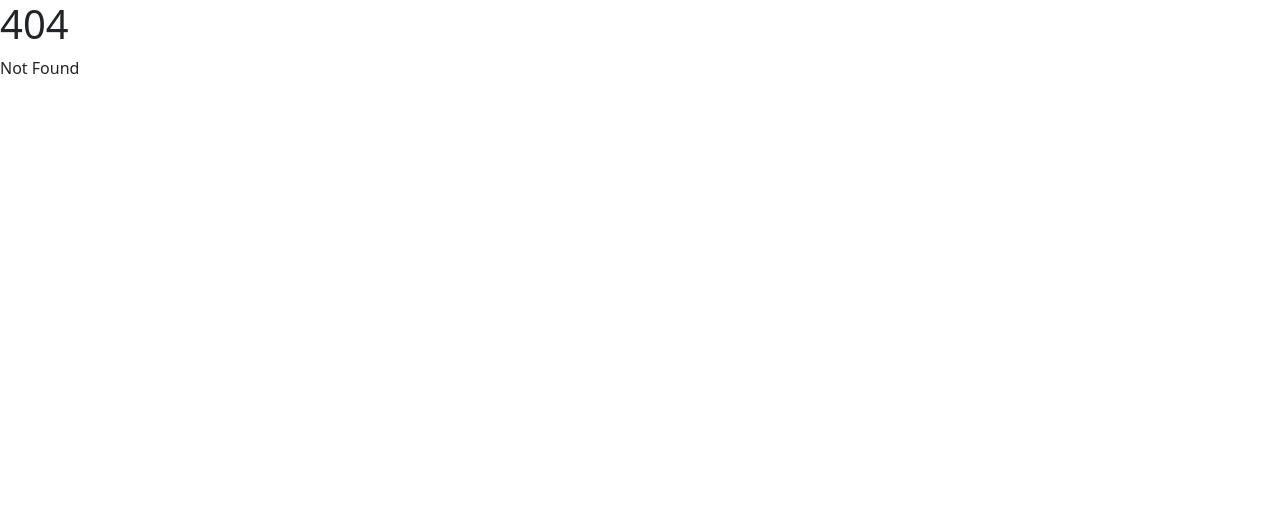
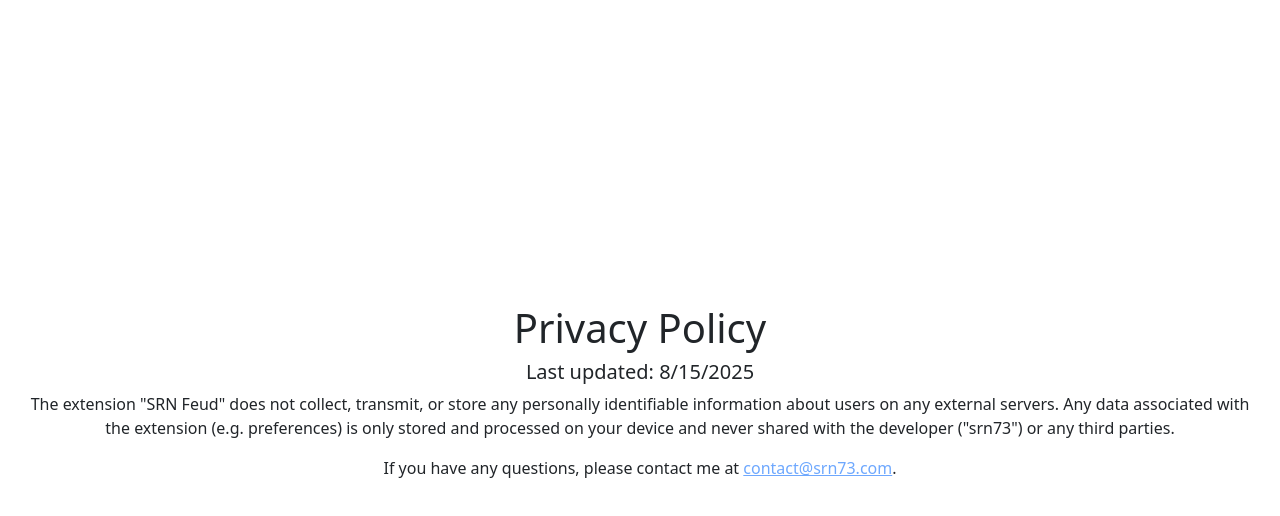
Before and after one commit to srn73/srn73.com, a SvelteKit app: page /policies/srn-feud in a window 1280 px wide. Before the commit this address had no page. Shown: the top 516 px of the page. Built offline with nearby package versions, Linux system fonts and the light colour scheme.

Commit message:
add privacy policy for srn feud

```diff
--- /dev/null
+++ b/src/routes/policies/srn-feud/+page.svelte
@@ -0,0 +1,14 @@
+<title>Privacy Policy - SRN Feud</title>
+
+<main class="p-4 d-flex flex-column justify-content-center align-items-center text-center vh-100">
+    <h1>Privacy Policy</h1>
+    <h5>Last updated: 8/15/2025</h5>
+
+    <p>
+        The extension "SRN Feud" does not collect, transmit, or store any personally identifiable information
+        about users on any external servers. Any data associated with the extension (e.g. preferences) is only
+        stored and processed on your device and never shared with the developer ("srn73") or any third parties.
+    </p>
+
+    <p>If you have any questions, please contact me at <a href="mailto:contact@srn73.com">contact@srn73.com</a>.</p>
+</main>
```
Also changed, not shown: src/routes/streaming/+page.svelte (renamed from src/routes/streamtools/+page.svelte).
